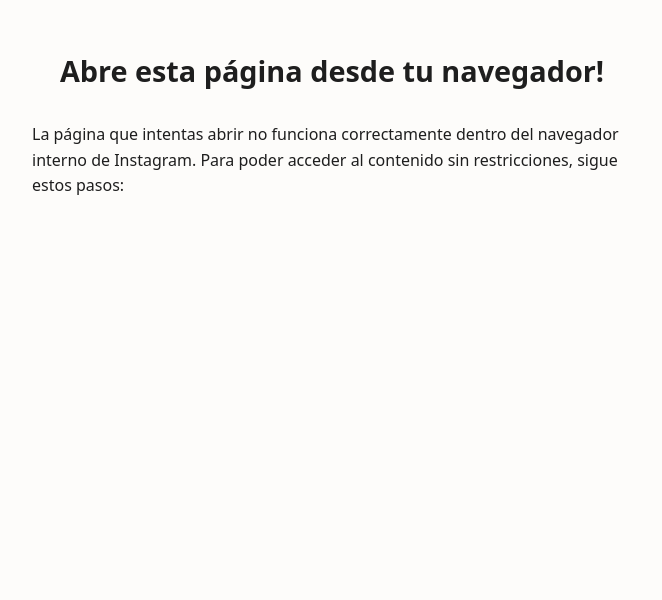
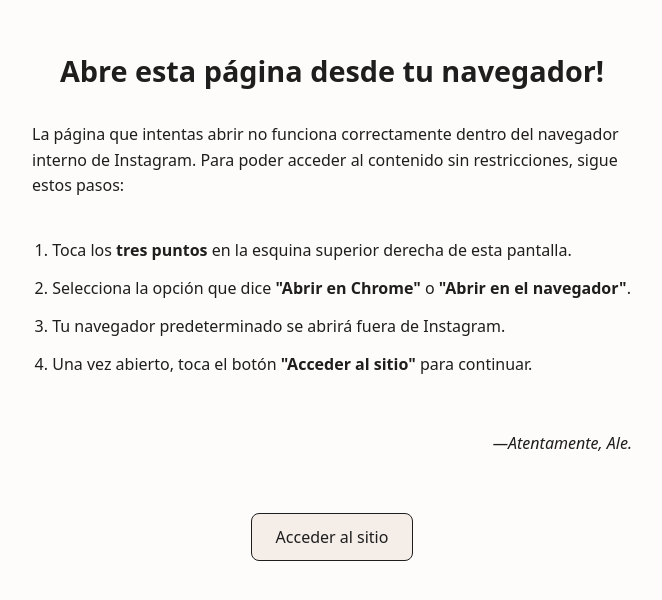
Before and after one commit to Alesolanopiercing/redireccionador, a plain HTML site: page index.html in a window 1280 px wide. Shown: the whole page, without its empty margins (308-970 px from the left). Drawn offline with Linux system fonts and the light colour scheme.

Commit message:
Add files via upload

```diff
--- a/index.html
+++ b/index.html
@@ -64,3 +64,16 @@
   <p>La página que intentas abrir no funciona correctamente dentro del navegador interno de Instagram. Para poder acceder al contenido sin restricciones, sigue estos pasos:</p>
 
   <ol>
+    <li>Toca los <strong>tres puntos</strong> en la esquina superior derecha de esta pantalla.</li>
+    <li>Selecciona la opción que dice <strong>"Abrir en Chrome"</strong> o <strong>"Abrir en el navegador"</strong>.</li>
+    <li>Tu navegador predeterminado se abrirá fuera de Instagram.</li>
+    <li>Una vez abierto, toca el botón <strong>"Acceder al sitio"</strong> para continuar.</li>
+  </ol>
+
+  <p class="signature">—Atentamente, Ale.</p>
+
+  <a class="link-button" href="https://loyl.me/alesolano" target="_blank">
+    Acceder al sitio
+  </a>
+</body>
+</html>
```
